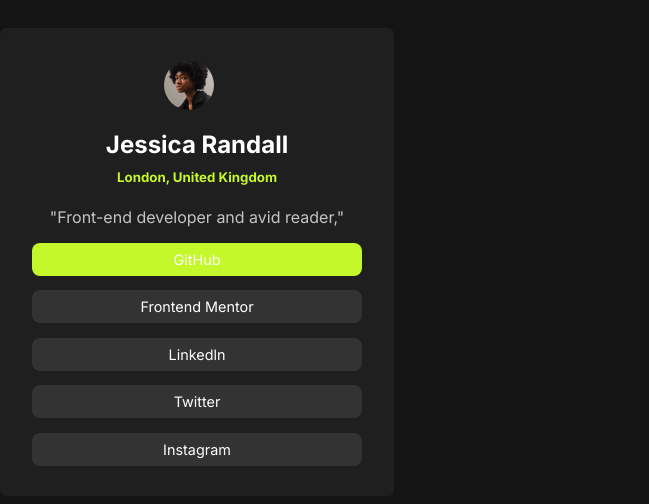
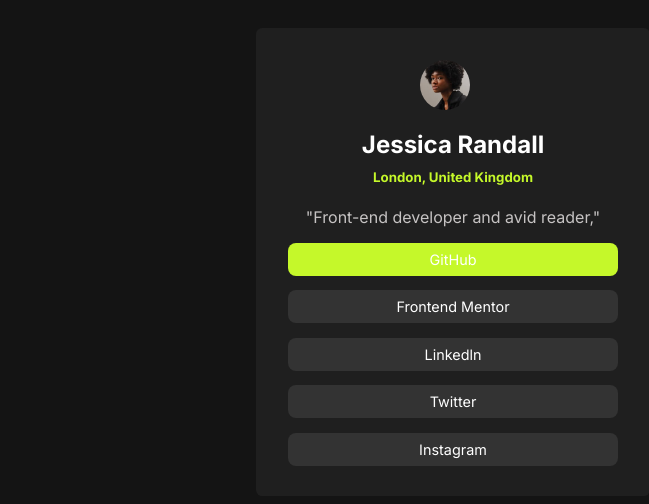
Before and after one commit to Benjamin-Okenna/Social-Links, a plain HTML site: page index.html in a window 1280 px wide. Shown: the part 122-626 px from the top of the page, without its empty margins (147-796 px from the left). Drawn offline with Linux system fonts and the light colour scheme.

Commit message:
Edited style.css

```diff
--- a/style.css
+++ b/style.css
@@ -1,12 +1,14 @@
 body{
   font-family: "Inter", sans-serif;
   background: hsl(0, 0%, 8%);
-  width: 50vw;
+  width: 90vw;
   min-height: 90vh;
   display: flex;
   justify-content: center;
   align-items: center;
  padding: 1rem;
+ padding-left: 1rem;
+ padding-right: 1rem;
 }
 img{
   width: 3.13rem;
```
